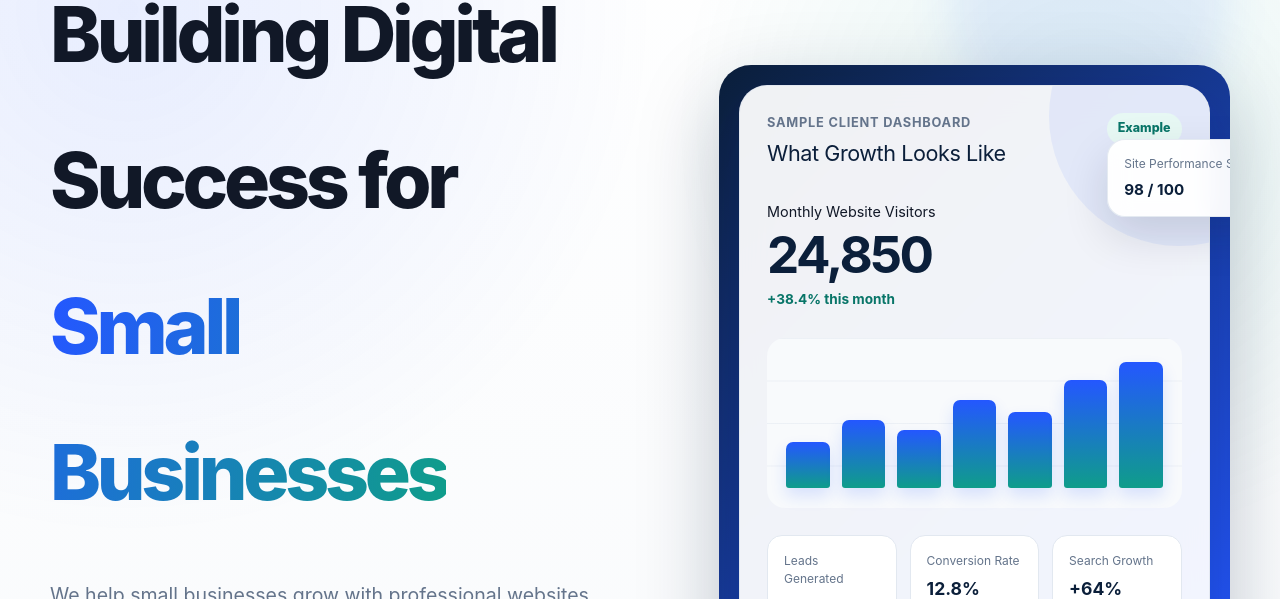
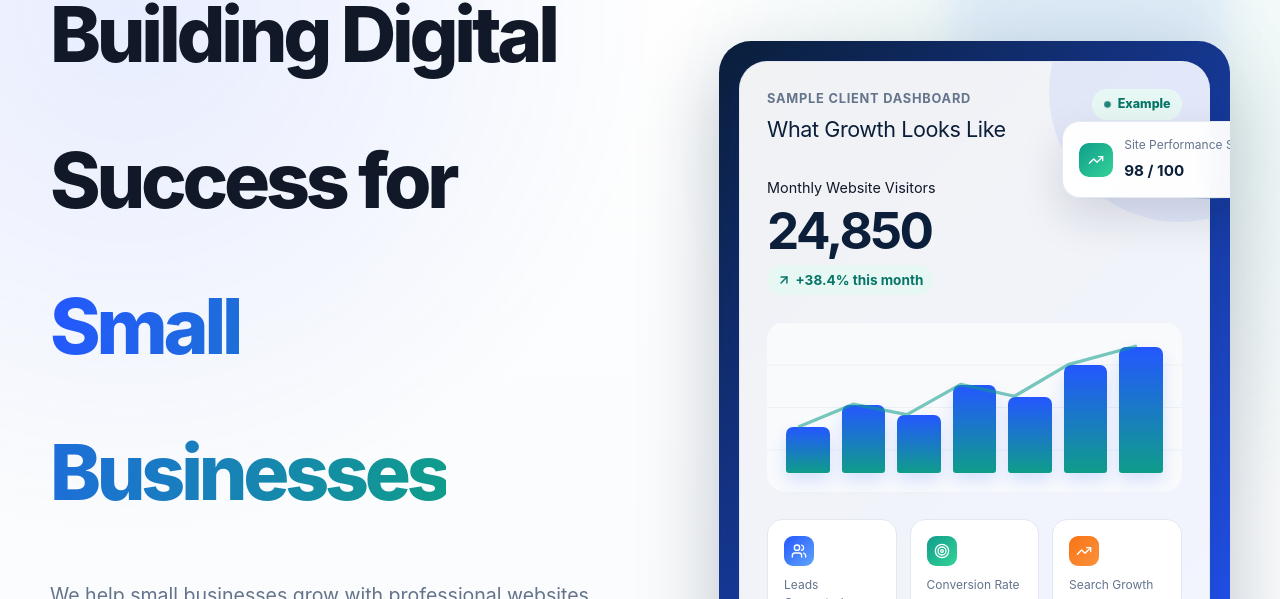
Before and after one commit to Akashys007-png/digital-growth-studio, a Next.js app: page / in a window 1280 px wide. Shown: the part 353-952 px from the top of the page. Built offline with nearby package versions, Linux system fonts and the light colour scheme; no server answers.

Commit message:
Make homepage hero dashboard mockup more visual

```diff
--- a/components/sections/Hero.tsx
+++ b/components/sections/Hero.tsx
@@ -1,6 +1,14 @@
 "use client";
 
-import { CheckCircle2, Sparkles } from "lucide-react";
+import {
+  CheckCircle2,
+  Sparkles,
+  ArrowUpRight,
+  Users,
+  Target,
+  TrendingUp,
+  Bell,
+} from "lucide-react";
 import Button from "@/components/ui/Button";
 import { motion } from "motion/react";
 
@@ -93,6 +101,7 @@ export default function Hero() {
               </div>
 
               <span className="dashboard-status">
+                <span className="dashboard-status-dot" />
                 Example
               </span>
             </div>
@@ -102,10 +111,28 @@ export default function Hero() {
 
               <strong>24,850</strong>
 
-              <span>+38.4% this month</span>
+              <span>
+                <ArrowUpRight size={14} strokeWidth={2.5} />
+                +38.4% this month
+              </span>
             </div>
 
             <div className="dashboard-chart">
+              <svg
+                className="dashboard-chart-trend"
+                viewBox="0 0 280 100"
+                preserveAspectRatio="none"
+              >
+                <polyline
+                  points="10,65 50,48 90,56 130,33 170,42 210,18 260,4"
+                  fill="none"
+                  stroke="#0f9d8a"
+                  strokeWidth="2.5"
+                  strokeLinecap="round"
+                  strokeLinejoin="round"
+                />
+              </svg>
+
               <div style={{ height: "35%" }} />
               <div style={{ height: "52%" }} />
               <div style={{ height: "44%" }} />
@@ -116,17 +143,26 @@ export default function Hero() {
             </div>
 
             <div className="dashboard-grid">
-              <div>
+              <div className="dashboard-grid-item dashboard-grid-item-blue">
+                <div className="dashboard-grid-icon">
+                  <Users size={16} strokeWidth={2} />
+                </div>
                 <span>Leads Generated</span>
                 <strong>428</strong>
               </div>
 
-              <div>
+              <div className="dashboard-grid-item dashboard-grid-item-teal">
+                <div className="dashboard-grid-icon">
+                  <Target size={16} strokeWidth={2} />
+                </div>
                 <span>Conversion Rate</span>
                 <strong>12.8%</strong>
               </div>
 
-              <div>
+              <div className="dashboard-grid-item dashboard-grid-item-orange">
+                <div className="dashboard-grid-icon">
+                  <TrendingUp size={16} strokeWidth={2} />
+                </div>
                 <span>Search Growth</span>
                 <strong>+64%</strong>
               </div>
@@ -134,13 +170,23 @@ export default function Hero() {
           </div>
 
           <div className="floating-card floating-card-top">
-            <span>Site Performance Score</span>
-            <strong>98 / 100</strong>
+            <div className="floating-card-icon floating-card-icon-teal">
+              <TrendingUp size={16} strokeWidth={2} />
+            </div>
+            <div>
+              <span>Site Performance Score</span>
+              <strong>98 / 100</strong>
+            </div>
           </div>
 
           <div className="floating-card floating-card-bottom">
-            <span>Sample Lead</span>
-            <strong>New Inquiry</strong>
+            <div className="floating-card-icon floating-card-icon-blue">
+              <Bell size={16} strokeWidth={2} />
+            </div>
+            <div>
+              <span>Sample Lead</span>
+              <strong>New Inquiry</strong>
+            </div>
           </div>
         </motion.div>
       </div>
--- a/styles/hero.css
+++ b/styles/hero.css
@@ -188,12 +188,33 @@
 .dashboard-status {
   display: inline-flex;
   align-items: center;
+  gap: 0.45rem;
   padding: 0.4rem 0.7rem;
   border-radius: 999px;
   background: var(--brand-teal-light, #e7f8f4);
   color: var(--brand-teal-dark, #087568);
   font-size: 0.78rem;
   font-weight: 800;
+}
+
+.dashboard-status-dot {
+  width: 7px;
+  height: 7px;
+  border-radius: 50%;
+  background: var(--brand-teal-dark, #087568);
+  animation: dashboard-pulse 1.8s ease-in-out infinite;
+}
+
+@keyframes dashboard-pulse {
+  0%,
+  100% {
+    opacity: 1;
+    transform: scale(1);
+  }
+  50% {
+    opacity: 0.4;
+    transform: scale(0.75);
+  }
 }
 
 .dashboard-metric {
@@ -215,14 +236,20 @@
 }
 
 .dashboard-metric span {
-  display: inline-block;
+  display: inline-flex;
+  align-items: center;
+  gap: 0.3rem;
   margin-top: 0.55rem;
+  padding: 0.3rem 0.6rem;
+  border-radius: 999px;
+  background: var(--brand-teal-light, #e7f8f4);
   color: var(--brand-teal-dark, #087568);
   font-size: 0.85rem;
   font-weight: 700;
 }
 
 .dashboard-chart {
+  position: relative;
   display: flex;
   height: 170px;
   align-items: flex-end;
@@ -234,6 +261,15 @@
     linear-gradient(rgba(226, 232, 240, 0.55) 1px, transparent 1px),
     #f8fafc;
   background-size: 100% 25%;
+}
+
+.dashboard-chart-trend {
+  position: absolute;
+  inset: 1.2rem;
+  width: calc(100% - 2.4rem);
+  height: calc(100% - 2.4rem);
+  pointer-events: none;
+  opacity: 0.55;
 }
 
 .dashboard-chart div {
@@ -262,11 +298,40 @@
   gap: 0.8rem;
 }
 
-.dashboard-grid div {
+.dashboard-grid-item {
   padding: 1rem;
   border: 1px solid var(--border, #e2e8f0);
   border-radius: 15px;
   background: #ffffff;
+  transition: transform 0.25s ease, box-shadow 0.25s ease;
+}
+
+.dashboard-grid-item:hover {
+  transform: translateY(-3px);
+  box-shadow: 0 12px 26px rgba(15, 23, 42, 0.08);
+}
+
+.dashboard-grid-icon {
+  display: flex;
+  align-items: center;
+  justify-content: center;
+  width: 30px;
+  height: 30px;
+  margin-bottom: 0.6rem;
+  border-radius: 9px;
+  color: #ffffff;
+}
+
+.dashboard-grid-item-blue .dashboard-grid-icon {
+  background: linear-gradient(135deg, var(--brand-blue, #2457ff), #60a5fa);
+}
+
+.dashboard-grid-item-teal .dashboard-grid-icon {
+  background: linear-gradient(135deg, var(--brand-teal, #0f9d8a), #34d399);
+}
+
+.dashboard-grid-item-orange .dashboard-grid-icon {
+  background: linear-gradient(135deg, #f97316, #fb923c);
 }
 
 .dashboard-grid span {
@@ -284,6 +349,9 @@
 .floating-card {
   position: absolute;
   z-index: 4;
+  display: flex;
+  align-items: center;
+  gap: 0.7rem;
   min-width: 165px;
   padding: 0.9rem 1rem;
   border: 1px solid rgba(226, 232, 240, 0.9);
@@ -291,6 +359,25 @@
   background: rgba(255, 255, 255, 0.96);
   box-shadow: 0 18px 45px rgba(15, 23, 42, 0.14);
   backdrop-filter: blur(12px);
+}
+
+.floating-card-icon {
+  display: flex;
+  flex-shrink: 0;
+  align-items: center;
+  justify-content: center;
+  width: 34px;
+  height: 34px;
+  border-radius: 10px;
+  color: #ffffff;
+}
+
+.floating-card-icon-teal {
+  background: linear-gradient(135deg, var(--brand-teal, #0f9d8a), #34d399);
+}
+
+.floating-card-icon-blue {
+  background: linear-gradient(135deg, var(--brand-blue, #2457ff), #60a5fa);
 }
 
 .floating-card span {
```
